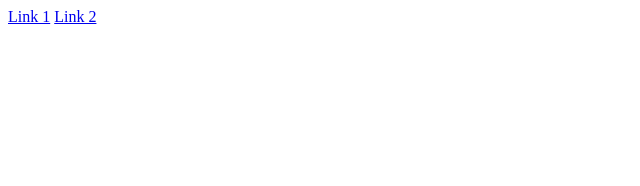
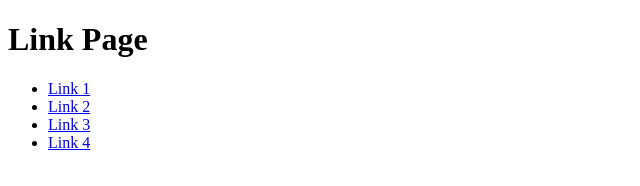
Before and after one commit to greenbluewatercourse/Hub, a plain HTML site: page index.html in a window 1280 px wide. Shown: the whole page, without its empty margins (0-640 px from the left). Drawn offline with Linux system fonts and the light colour scheme.

Commit message:
Update index.html

```diff
--- a/index.html
+++ b/index.html
@@ -3,10 +3,15 @@
 <head>
 <meta charset="UTF-8">
 <meta name="viewport" content="width=device-width, initial-scale=1.0">
-<title>Page</title>
+<title>Link Page</title>
 </head>
 <body>
-<a href="https://books.toscrape.com" id="link1">Link 1</a>
-<a href="http://quotes.toscrape.com" id="link2">Link 2</a>
+<h1>Link Page</h1>
+<ul>
+  <li><a href="https://books.toscrape.com" id="Chevy">Link 1</a></li>
+  <li><a href="http://quotes.toscrape.com" id="Dodge">Link 2</a></li>
+  <li><a href="https://books.toscrape.com" id="Ford">Link 3</a></li>
+  <li><a href="https://books.toscrape.com" id="link4">Link 4</a></li>
+</ul>
 </body>
 </html>
```
